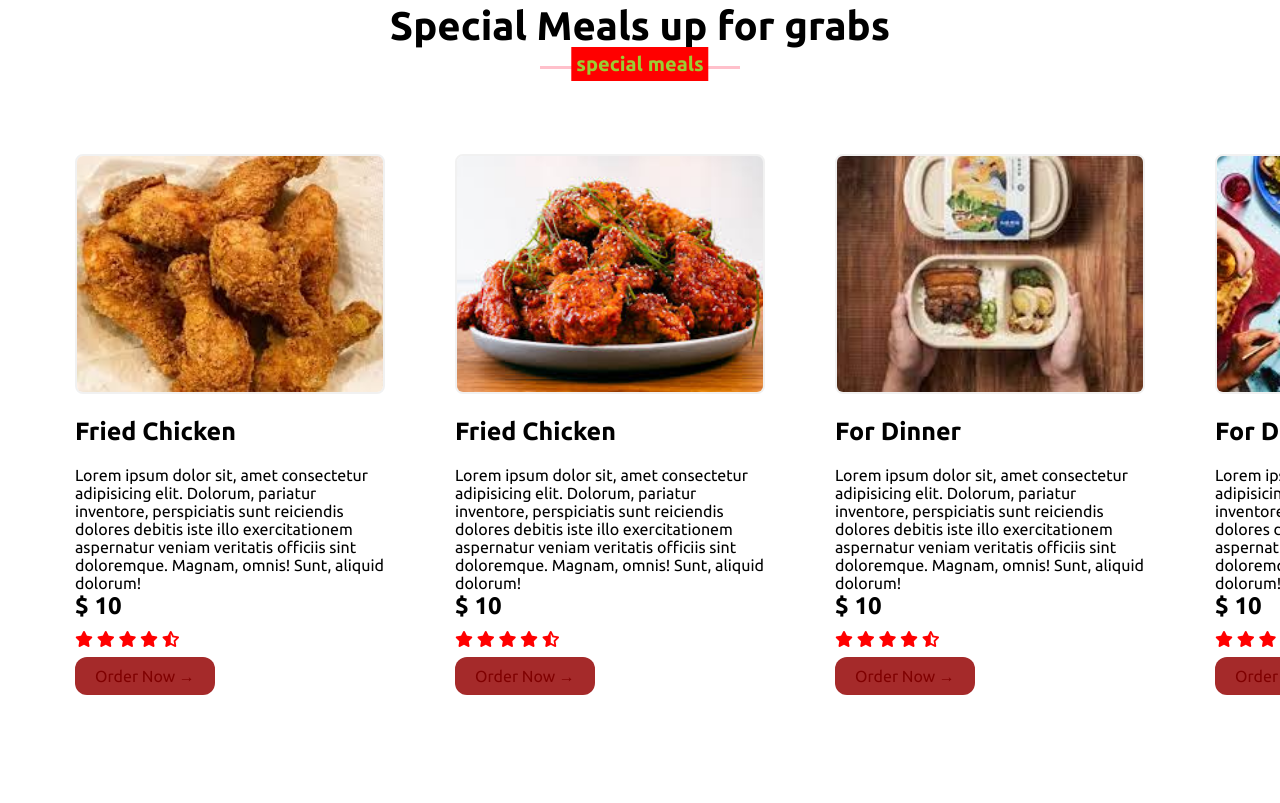
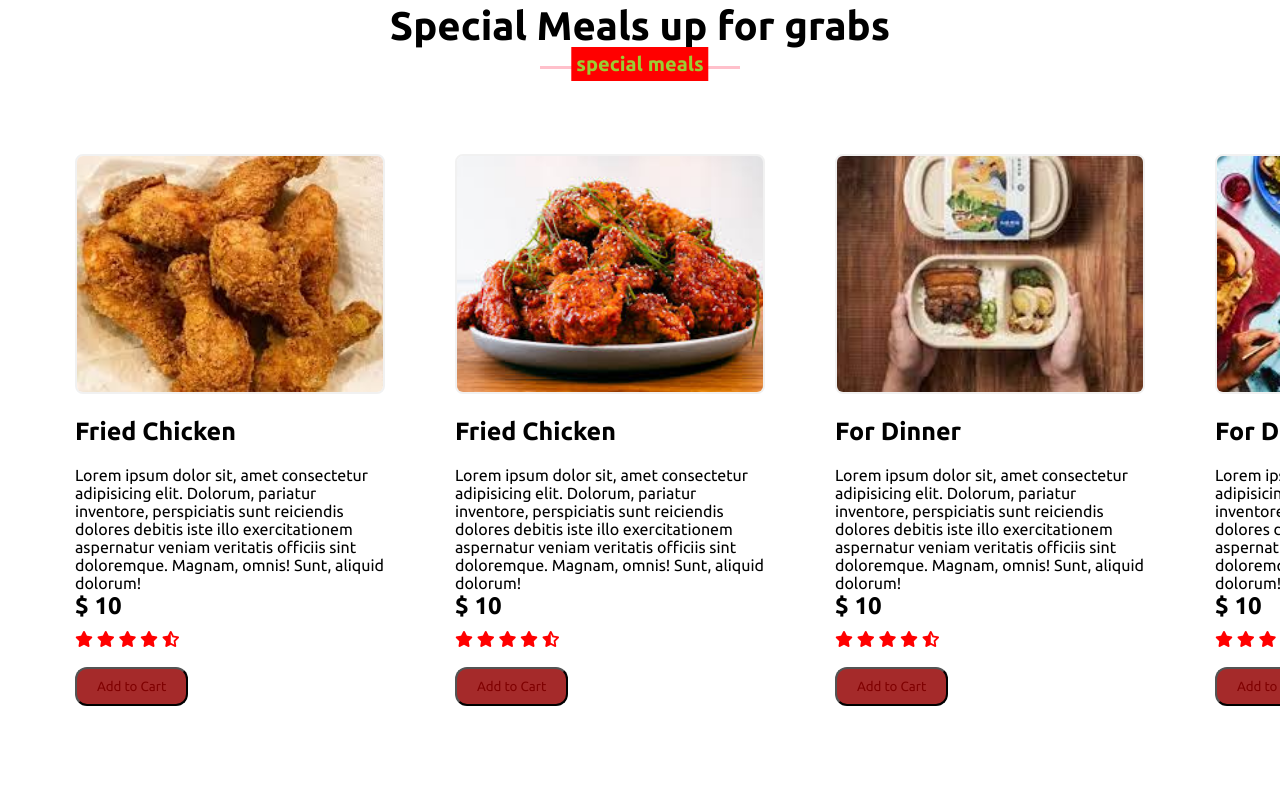
Before and after one commit to marky376/bravo_delivers, a website: page index.html in a window 1280 px wide. Shown: the part 897-1700 px from the top of the page. Drawn offline with nearby package versions, Linux system fonts and the light colour scheme.

Commit message:
Changing the name of the button

```diff
--- a/index.html
+++ b/index.html
@@ -33,6 +33,7 @@
             <div class="nav-icons">
                 <i class="fa fa-search"></i>
                 <i class="fa fa-shopping-cart"></i>
+                    <span id="cart-count" class="cart-counter"></span>
 
             </div>
         </div>
@@ -128,7 +129,7 @@
                     <i class="fa fa-star"></i>
                     <i class="fa fa-star-half-alt"></i>
                 </div>
-                <a href="" class="btn">Order Now &#8594</a>
+                <button class="btn add-t-cart" data-name="For Breakfast" data-price="10">Add to Cart</button>
             </div>
             <div class="card">
                 <img src="images/chicken-2.jpeg" alt="">
@@ -142,7 +143,7 @@
                 <i class="fa fa-star"></i>
                 <i class="fa fa-star-half-alt"></i>
                 </div>
-                <a href="" class="btn">Order Now &#8594</a>
+                <button class="btn add-t-cart" data-name="For Breakfast" data-price="10">Add to Cart</button>
             </div>
             <div class="card">
                 <img src="images/dinner-1.jpeg" alt="">
@@ -156,7 +157,7 @@
                 <i class="fa fa-star"></i>
                 <i class="fa fa-star-half-alt"></i>
                 </div>
-                <a href="" class="btn">Order Now &#8594</a>
+                <button class="btn add-t-cart" data-name="For Breakfast" data-price="10">Add to Cart</button>
             </div>
             <div class="card">
                 <img src="images/dinner-2.jpeg" alt="">
@@ -170,7 +171,7 @@
                 <i class="fa fa-star"></i>
                 <i class="fa fa-star-half-alt"></i>
                 </div>
-                <a href="" class="btn">Order Now &#8594</a>
+                <button class="btn add-t-cart" data-name="For Breakfast" data-price="10">Add to Cart</button>
             </div>
             <div class="card">
                 <img src="images/breakfast-1.jpeg" alt="">
@@ -184,7 +185,7 @@
                 <i class="fa fa-star"></i>
                 <i class="fa fa-star-half-alt"></i>
                 </div>
-                <a href="" class="btn">Order Now &#8594</a>
+                <button class="btn add-t-cart" data-name="For Breakfast" data-price="10">Add to Cart</button>
             </div>
             <div class="card">
                 <img src="images/breakfast-2.jpeg" alt="">
@@ -198,7 +199,7 @@
                 <i class="fa fa-star"></i>
                 <i class="fa fa-star-half-alt"></i>
                 </div>
-                <a href="" class="btn">Order Now &#8594</a>
+                <button class="btn add-t-cart" data-name="For Breakfast" data-price="10">Add to Cart</button>
             </div>
             <div class="card">
                 <img src="images/sandwich-1.jpeg" alt="">
@@ -212,7 +213,7 @@
                 <i class="fa fa-star"></i>
                 <i class="fa fa-star-half-alt"></i>
                 </div>
-                <a href="" class="btn">Order Now &#8594</a>
+                <button class="btn add-t-cart" data-name="For Breakfast" data-price="10">Add to Cart</button>
             </div>
             <div class="card">
                 <img src="images/salad-2.jpeg" alt="">
@@ -226,7 +227,7 @@
                 <i class="fa fa-star"></i>
                 <i class="fa fa-star-half-alt"></i>
                 </div>
-                <a href="" class="btn">Order Now &#8594</a>
+                <button class="btn add-t-cart" data-name="For Breakfast" data-price="10">Add to Cart</button>
             </div>
         </div>
     </div>
@@ -248,7 +249,7 @@
                     <i class="fa fa-star"></i>
                     <i class="fa fa-star-half-alt"></i>
                 </div>
-                <a href="" class="btn">Order Now &#8594</a>
+                <button class="btn add-t-cart" data-name="For Breakfast" data-price="10">Add to Cart</button>
             </div>
             <div class="card">
                 <img src="images/breakfast-2.jpeg" alt="">
@@ -262,7 +263,7 @@
                 <i class="fa fa-star"></i>
                 <i class="fa fa-star-half-alt"></i>
                 </div>
-                <a href="" class="btn">Order Now &#8594</a>
+                <button class="btn add-t-cart" data-name="For Breakfast" data-price="10">Add to Cart</button>
             </div>
             <div class="card">
                 <img src="images/luch-1.jpeg" alt="">
@@ -276,7 +277,7 @@
                 <i class="fa fa-star"></i>
                 <i class="fa fa-star-half-alt"></i>
                 </div>
-                <a href="" class="btn">Order Now &#8594</a>
+                <button class="btn add-t-cart" data-name="For Breakfast" data-price="10">Add to Cart</button>
             </div>
             <div class="card">
                 <img src="images/lunch-2.jpeg" alt="">
@@ -290,7 +291,7 @@
                 <i class="fa fa-star"></i>
                 <i class="fa fa-star-half-alt"></i>
                 </div>
-                <a href="" class="btn">Order Now &#8594</a>
+                <button class="btn add-t-cart" data-name="For Breakfast" data-price="10">Add to Cart</button>
             </div>
             <div class="card">
                 <img src="images/pizza-1.jpeg" alt="">
@@ -304,7 +305,7 @@
                 <i class="fa fa-star"></i>
                 <i class="fa fa-star-half-alt"></i>
                 </div>
-                <a href="" class="btn">Order Now &#8594</a>
+                <button class="btn add-t-cart" data-name="For Breakfast" data-price="10">Add to Cart</button>
             </div>
             <div class="card">
                 <img src="images/pizza-2.jpeg" alt="">
@@ -318,7 +319,7 @@
                 <i class="fa fa-star"></i>
                 <i class="fa fa-star-half-alt"></i>
                 </div>
-                <a href="" class="btn">Order Now &#8594</a>
+                <button class="btn add-t-cart" data-name="For Breakfast" data-price="10">Add to Cart</button>
             </div>
             <div class="card">
                 <img src="images/sandwich-1.jpeg" alt="">
@@ -332,7 +333,7 @@
                 <i class="fa fa-star"></i>
                 <i class="fa fa-star-half-alt"></i>
                 </div>
-                <a href="" class="btn">Order Now &#8594</a>
+                <button class="btn add-t-cart" data-name="For Breakfast" data-price="10">Add to Cart</button>
             </div>
             <div class="card">
                 <img src="images/salad-2.jpeg" alt="">
@@ -346,7 +347,7 @@
                 <i class="fa fa-star"></i>
                 <i class="fa fa-star-half-alt"></i>
                 </div>
-                <a href="" class="btn">Order Now &#8594</a>
+                <button class="btn add-t-cart" data-name="For Breakfast" data-price="10">Add to Cart</button>
             </div>
         </div>
     </div>
@@ -363,7 +364,7 @@
                 <i class="fa fa-star"></i>
                 <i class="fa fa-star-half-alt"></i>
             </div>
-            <a href="" class="btn">Order Now &#8594</a>
+            <button class="btn add-t-cart" data-name="For Breakfast" data-price="10">Add to Cart</button>
         </div>
         <div class="card">
             <img src="images/chicken-2.jpeg" alt="">
@@ -377,7 +378,7 @@
             <i class="fa fa-star"></i>
             <i class="fa fa-star-half-alt"></i>
             </div>
-            <a href="" class="btn">Order Now &#8594</a>
+            <button class="btn add-t-cart" data-name="For Breakfast" data-price="10">Add to Cart</button>
         </div>
         <div class="card">
             <img src="images/dinner-1.jpeg" alt="">
@@ -391,7 +392,7 @@
             <i class="fa fa-star"></i>
             <i class="fa fa-star-half-alt"></i>
             </div>
-            <a href="" class="btn">Order Now &#8594</a>
+            <button class="btn add-t-cart" data-name="For Breakfast" data-price="10">Add to Cart</button>
         </div>
         <div class="card">
             <img src="images/dinner-2.jpeg" alt="">
@@ -405,7 +406,7 @@
             <i class="fa fa-star"></i>
             <i class="fa fa-star-half-alt"></i>
             </div>
-            <a href="" class="btn">Order Now &#8594</a>
+            <button class="btn add-t-cart" data-name="For Breakfast" data-price="10">Add to Cart</button>
         </div>
         <div class="card">
             <img src="images/breakfast-1.jpeg" alt="">
@@ -419,7 +420,7 @@
             <i class="fa fa-star"></i>
             <i class="fa fa-star-half-alt"></i>
             </div>
-            <a href="" class="btn">Order Now &#8594</a>
+            <button class="btn add-t-cart" data-name="For Breakfast" data-price="10">Add to Cart</button>
         </div>
         <div class="card">
             <img src="images/breakfast-2.jpeg" alt="">
@@ -433,7 +434,7 @@
             <i class="fa fa-star"></i>
             <i class="fa fa-star-half-alt"></i>
             </div>
-            <a href="" class="btn">Order Now &#8594</a>
+            <button class="btn add-t-cart" data-name="For Breakfast" data-price="10">Add to Cart</button>
         </div>
         <div class="card">
             <img src="images/sandwich-1.jpeg" alt="">
@@ -447,7 +448,7 @@
             <i class="fa fa-star"></i>
             <i class="fa fa-star-half-alt"></i>
             </div>
-            <a href="" class="btn">Order Now &#8594</a>
+            <button class="btn add-t-cart" data-name="For Breakfast" data-price="10">Add to Cart</button>
         </div>
         <div class="card">
             <img src="images/salad-2.jpeg" alt="">
@@ -461,7 +462,7 @@
             <i class="fa fa-star"></i>
             <i class="fa fa-star-half-alt"></i>
             </div>
-            <a href="" class="btn">Order Now &#8594</a>
+            <button class="btn add-t-cart" data-name="For Breakfast" data-price="10">Add to Cart</button>
         </div>
     </div>
 </div>
@@ -557,7 +558,7 @@
                 <i class="fa fa-star"></i>
                 <i class="fa fa-star-half-alt"></i>
             </div>
-            <a href="" class="btn">Order Now &#8594</a>
+            <button class="btn add-t-cart" data-name="For Breakfast" data-price="10">Add to Cart</button>
         </div>
         <div class="card">
             <img src="images/chicken-2.jpeg" alt="">
@@ -571,7 +572,7 @@
             <i class="fa fa-star"></i>
             <i class="fa fa-star-half-alt"></i>
             </div>
-            <a href="" class="btn">Order Now &#8594</a>
+            <button class="btn add-t-cart" data-name="For Breakfast" data-price="10">Add to Cart</button>
         </div>
         <div class="card">
             <img src="images/dinner-1.jpeg" alt="">
@@ -585,7 +586,7 @@
             <i class="fa fa-star"></i>
             <i class="fa fa-star-half-alt"></i>
             </div>
-            <a href="" class="btn">Order Now &#8594</a>
+            <button class="btn add-t-cart" data-name="For Breakfast" data-price="10">Add to Cart</button>
         </div>
         <div class="card">
             <img src="images/dinner-2.jpeg" alt="">
@@ -599,7 +600,7 @@
             <i class="fa fa-star"></i>
             <i class="fa fa-star-half-alt"></i>
             </div>
-            <a href="" class="btn">Order Now &#8594</a>
+            <button class="btn add-t-cart" data-name="For Breakfast" data-price="10">Add to Cart</button>
         </div>
         <div class="card">
             <img src="images/breakfast-1.jpeg" alt="">
@@ -613,7 +614,7 @@
             <i class="fa fa-star"></i>
             <i class="fa fa-star-half-alt"></i>
             </div>
-            <a href="" class="btn">Order Now &#8594</a>
+            <button class="btn add-t-cart" data-name="For Breakfast" data-price="10">Add to Cart</button>
         </div>
         <div class="card">
             <img src="images/breakfast-2.jpeg" alt="">
@@ -627,7 +628,7 @@
             <i class="fa fa-star"></i>
             <i class="fa fa-star-half-alt"></i>
             </div>
-            <a href="" class="btn">Order Now &#8594</a>
+            <button class="btn add-t-cart" data-name="For Breakfast" data-price="10">Add to Cart</button>
         </div>
         <div class="card">
             <img src="images/sandwich-1.jpeg" alt="">
@@ -641,7 +642,7 @@
             <i class="fa fa-star"></i>
             <i class="fa fa-star-half-alt"></i>
             </div>
-            <a href="" class="btn">Order Now &#8594</a>
+            <button class="btn add-t-cart" data-name="For Breakfast" data-price="10">Add to Cart</button>
         </div>
         <div class="card">
             <img src="images/salad-2.jpeg" alt="">
@@ -655,7 +656,7 @@
             <i class="fa fa-star"></i>
             <i class="fa fa-star-half-alt"></i>
             </div>
-            <a href="" class="btn">Order Now &#8594</a>
+            <button class="btn add-t-cart" data-name="For Breakfast" data-price="10">Add to Cart</button>
         </div>
     </div>
 </div>
@@ -677,7 +678,7 @@
                 <i class="fa fa-star"></i>
                 <i class="fa fa-star-half-alt"></i>
             </div>
-            <a href="" class="btn">Order Now &#8594</a>
+            <button class="btn add-t-cart" data-name="For Breakfast" data-price="10">Add to Cart</button>
         </div>
         <div class="card">
             <img src="images/breakfast-2.jpeg" alt="">
@@ -691,7 +692,7 @@
             <i class="fa fa-star"></i>
             <i class="fa fa-star-half-alt"></i>
             </div>
-            <a href="" class="btn">Order Now &#8594</a>
+            <button class="btn add-t-cart" data-name="For Breakfast" data-price="10">Add to Cart</button>
         </div>
         <div class="card">
             <img src="images/luch-1.jpeg" alt="">
@@ -705,7 +706,7 @@
             <i class="fa fa-star"></i>
             <i class="fa fa-star-half-alt"></i>
             </div>
-            <a href="" class="btn">Order Now &#8594</a>
+            <button class="btn add-t-cart" data-name="For Breakfast" data-price="10">Add to Cart</button>
         </div>
         <div class="card">
             <img src="images/lunch-2.jpeg" alt="">
@@ -719,7 +720,7 @@
             <i class="fa fa-star"></i>
             <i class="fa fa-star-half-alt"></i>
             </div>
-            <a href="" class="btn">Order Now &#8594</a>
+            <button class="btn add-t-cart" data-name="For Breakfast" data-price="10">Add to Cart</button>
         </div>
         <div class="card">
             <img src="images/pizza-1.jpeg" alt="">
@@ -733,7 +734,7 @@
             <i class="fa fa-star"></i>
             <i class="fa fa-star-half-alt"></i>
             </div>
-            <a href="" class="btn">Order Now &#8594</a>
+            <button class="btn add-t-cart" data-name="For Breakfast" data-price="10">Add to Cart</button>
         </div>
         <div class="card">
             <img src="images/pizza-2.jpeg" alt="">
@@ -747,7 +748,7 @@
             <i class="fa fa-star"></i>
             <i class="fa fa-star-half-alt"></i>
             </div>
-            <a href="" class="btn">Order Now &#8594</a>
+            <button class="btn add-t-cart" data-name="For Breakfast" data-price="10">Add to Cart</button>
         </div>
         <div class="card">
             <img src="images/sandwich-1.jpeg" alt="">
@@ -761,7 +762,7 @@
             <i class="fa fa-star"></i>
             <i class="fa fa-star-half-alt"></i>
             </div>
-            <a href="" class="btn">Order Now &#8594</a>
+            <button class="btn add-t-cart" data-name="For Breakfast" data-price="10">Add to Cart</button>
         </div>
         <div class="card">
             <img src="images/salad-2.jpeg" alt="">
@@ -775,7 +776,7 @@
             <i class="fa fa-star"></i>
             <i class="fa fa-star-half-alt"></i>
             </div>
-            <a href="" class="btn">Order Now &#8594</a>
+            <button class="btn add-t-cart" data-name="For Breakfast" data-price="10">Add to Cart</button>
         </div>
     </div>
 </div>
@@ -792,7 +793,7 @@
             <i class="fa fa-star"></i>
             <i class="fa fa-star-half-alt"></i>
         </div>
-        <a href="" class="btn">Order Now &#8594</a>
+        <button class="btn add-t-cart" data-name="For Breakfast" data-price="10">Add to Cart</button>
     </div>
     <div class="card">
         <img src="images/chicken-2.jpeg" alt="">
@@ -806,7 +807,7 @@
         <i class="fa fa-star"></i>
         <i class="fa fa-star-half-alt"></i>
         </div>
-        <a href="" class="btn">Order Now &#8594</a>
+        <button class="btn add-t-cart" data-name="For Breakfast" data-price="10">Add to Cart</button>
     </div>
     <div class="card">
         <img src="images/dinner-1.jpeg" alt="">
@@ -820,7 +821,7 @@
         <i class="fa fa-star"></i>
         <i class="fa fa-star-half-alt"></i>
         </div>
-        <a href="" class="btn">Order Now &#8594</a>
+        <button class="btn add-t-cart" data-name="For Breakfast" data-price="10">Add to Cart</button>
     </div>
     <div class="card">
         <img src="images/dinner-2.jpeg" alt="">
@@ -834,7 +835,7 @@
         <i class="fa fa-star"></i>
         <i class="fa fa-star-half-alt"></i>
         </div>
-        <a href="" class="btn">Order Now &#8594</a>
+        <button class="btn add-t-cart" data-name="For Breakfast" data-price="10">Add to Cart</button>
     </div>
     <div class="card">
         <img src="images/breakfast-1.jpeg" alt="">
@@ -848,7 +849,7 @@
         <i class="fa fa-star"></i>
         <i class="fa fa-star-half-alt"></i>
         </div>
-        <a href="" class="btn">Order Now &#8594</a>
+        <button class="btn add-t-cart" data-name="For Breakfast" data-price="10">Add to Cart</button>
     </div>
     <div class="card">
         <img src="images/breakfast-2.jpeg" alt="">
@@ -862,7 +863,7 @@
         <i class="fa fa-star"></i>
         <i class="fa fa-star-half-alt"></i>
         </div>
-        <a href="" class="btn">Order Now &#8594</a>
+        <button class="btn add-t-cart" data-name="For Breakfast" data-price="10">Add to Cart</button>
     </div>
     <div class="card">
         <img src="images/sandwich-1.jpeg" alt="">
@@ -876,7 +877,7 @@
         <i class="fa fa-star"></i>
         <i class="fa fa-star-half-alt"></i>
         </div>
-        <a href="" class="btn">Order Now &#8594</a>
+        <button class="btn add-t-cart" data-name="For Breakfast" data-price="10">Add to Cart</button>
     </div>
     <div class="card">
         <img src="images/salad-2.jpeg" alt="">
@@ -890,11 +891,37 @@
         <i class="fa fa-star"></i>
         <i class="fa fa-star-half-alt"></i>
         </div>
-        <a href="" class="btn">Order Now &#8594</a>
+        <button class="btn add-t-cart" data-name="For Breakfast" data-price="10">Add to Cart</button>
     </div>
 </div>
 </div>
 </section>
+
+<!-- Order Confirmation Form -->
+<div id="order-confirmation" class="order-confirmation" style="display: none;">
+    <div class="order-confirmation-container">
+        <h2>Order Confirmation</h2>
+        <form id="order-form">
+            <label for="name">Name:</label>
+            <input type="text" id="name" name="name" required>
+
+            <label for="address">Address:</label>
+            <input type="text" id="address" name="address" required>
+
+            <label for="phone">Phone:</label>
+            <input type="text" id="phone" name="phone" required>
+
+            <h3>Order Summary:</h3>
+            <ul id="order-summary">
+                <!-- Order items will be dynamically inserted here -->
+            </ul>
+
+            <button type="submit">Confirm Order</button>
+            <button type="button" id="cancel-order">Cancel</button>
+        </form>
+    </div>
+</div>
+
 
 <!--About section-->
 <section class="about" id="about">
```
